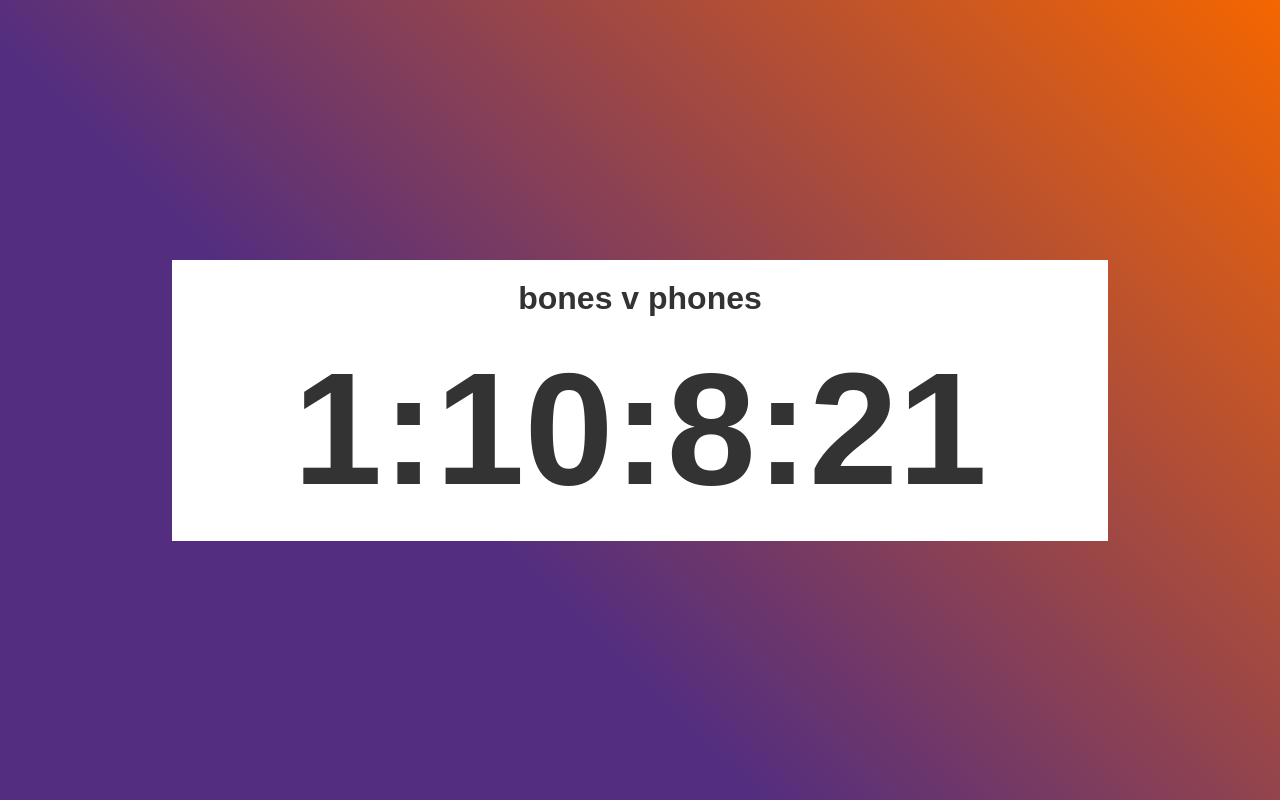
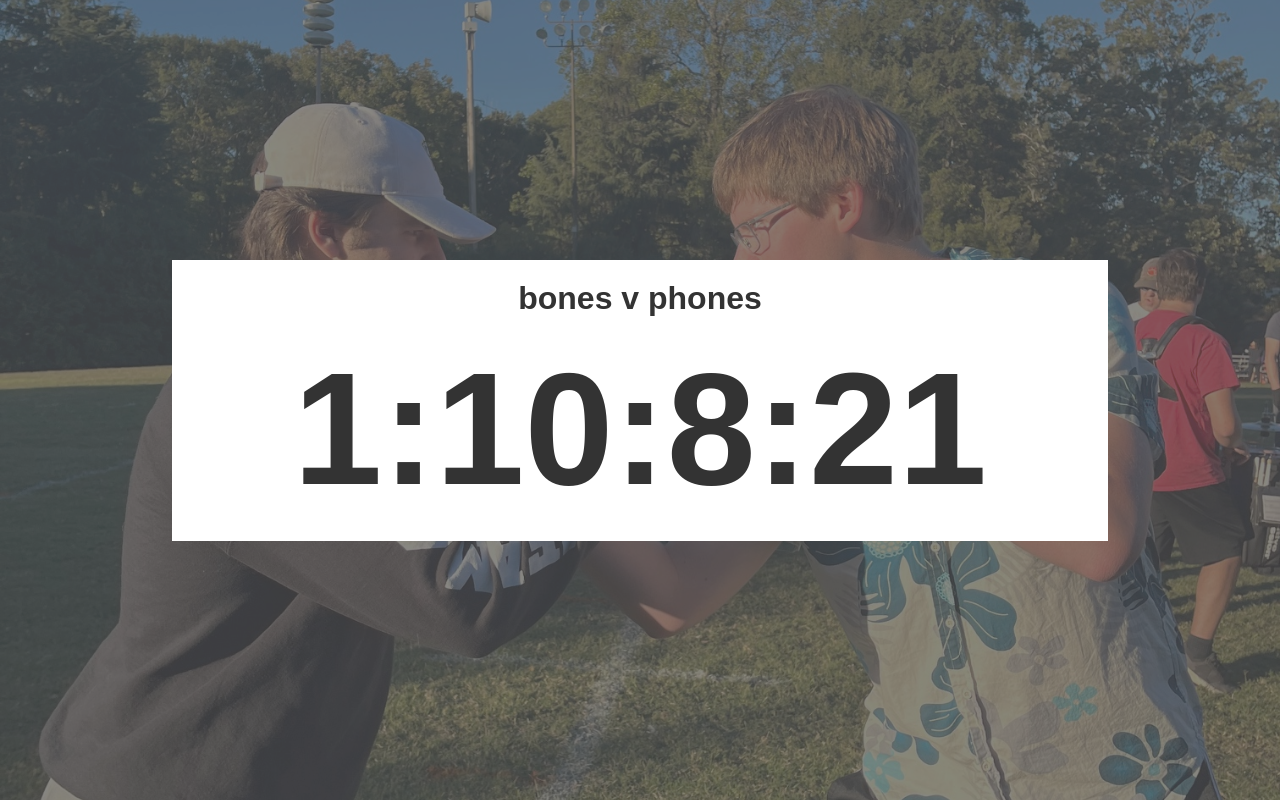
Before and after one commit to tienn043/BONESPHONES, a plain HTML site: page index.html in a window 1280 px wide. Drawn offline with Linux system fonts and the light colour scheme.

Commit message:
image added

```diff
--- a/index.html
+++ b/index.html
@@ -12,15 +12,25 @@
         justify-content: center;
         align-items: center;
         height: 100vh;
-        background: rgb(82, 45, 128);
-        background: linear-gradient(
-          45deg,
-          rgba(82, 45, 128, 1) 36%,
-          rgba(245, 102, 0, 1) 100%
-        );
+        background-image: url('./fightnight.jpg'); /* Replace with your PNG file path */
+        background-size: cover;
+        background-position: center;
+        background-repeat: no-repeat;
+        background-attachment: fixed;
         margin: 0;
       }
 
+          /* Grayscale overlay */
+    .overlay {
+      position: absolute;
+      top: 0;
+      left: 0;
+      right: 0;
+      bottom: 0;
+      background-color: rgba(88, 88, 88, 0.7); /* White overlay with transparency */
+      filter: grayscale(100%); /* Apply grayscale to the overlay */
+      z-index: -1;
+    }
       .timer {
         text-align: center;
         background-color: #fff;
@@ -44,6 +54,8 @@
       <h1>bones v phones</h1>
       <div id="countdown" class="countdown"></div>
     </div>
+    <div class="overlay"></div>
+
 
     <script>
       // Set the date and time you're counting down to (Eastern Time)
```
Also changed, not shown: fightnight.jpg (added).
